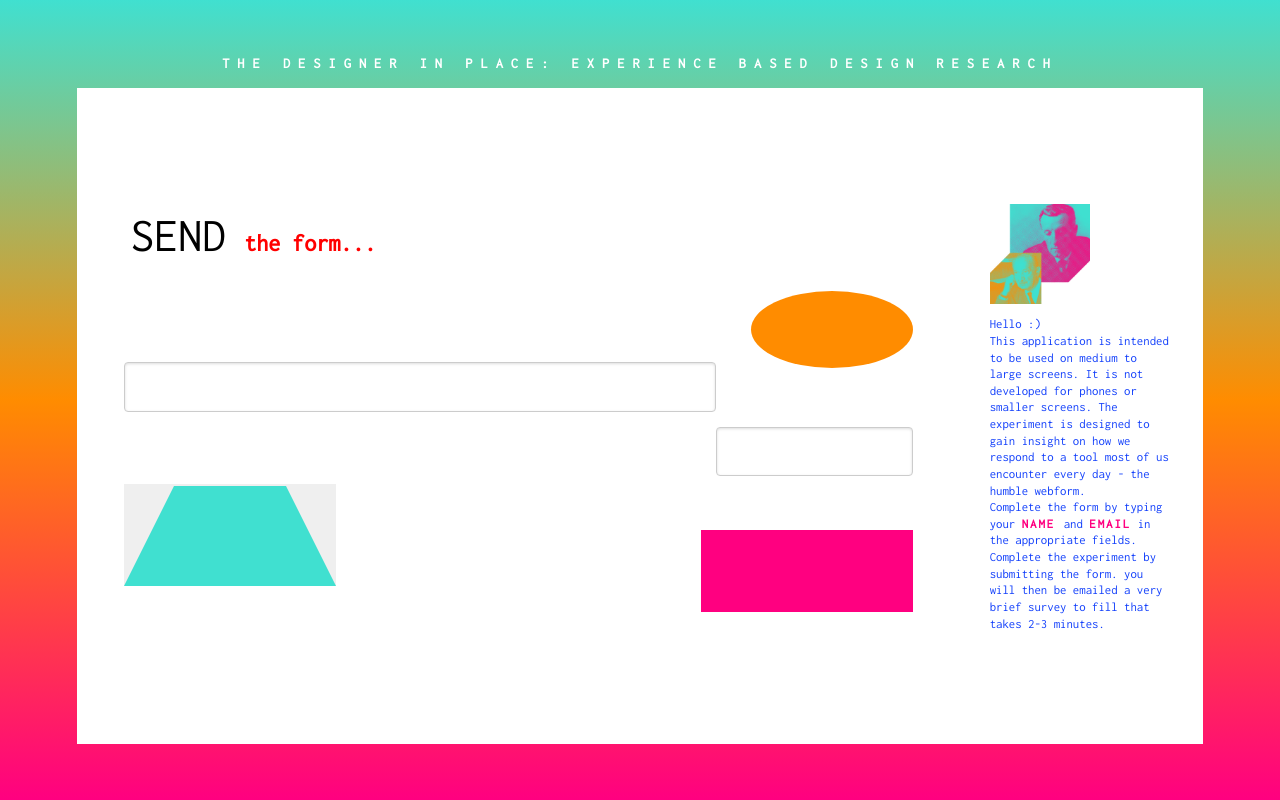
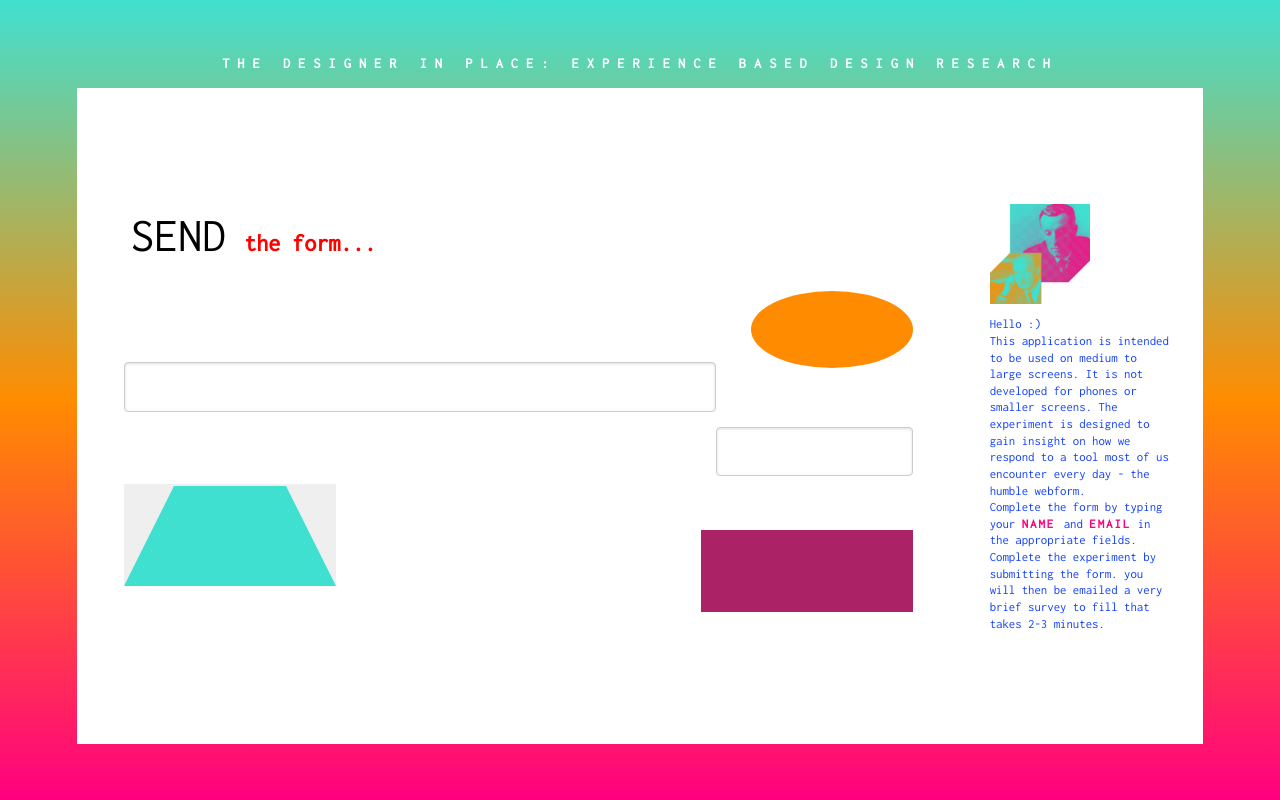
Before and after one commit to Tommy-B-Git/designer-in-place, a website: page index.html in a window 1280 px wide. In both pictures the pointer is over the button 806 px from the left and 571 px from the top of the page. Drawn offline with nearby package versions, Linux system fonts and the light colour scheme.

Commit message:
rectangle hover change

```diff
--- a/public/css/custom.css
+++ b/public/css/custom.css
@@ -137,6 +137,11 @@
     background: #FF0080;
     font-size: 2em;
     text-decoration: underline;
+    transition: background-color 0.5s ease-out;
+}
+
+.rectangular:hover{
+    background: #ac2267;
 }
 
 .trapezoid {
@@ -174,6 +179,7 @@
     text-overflow: clip;
     background: #FF8C00;
     transition: background-color 0.5s ease-out;
+
 }
 
 .oval:hover {
```
